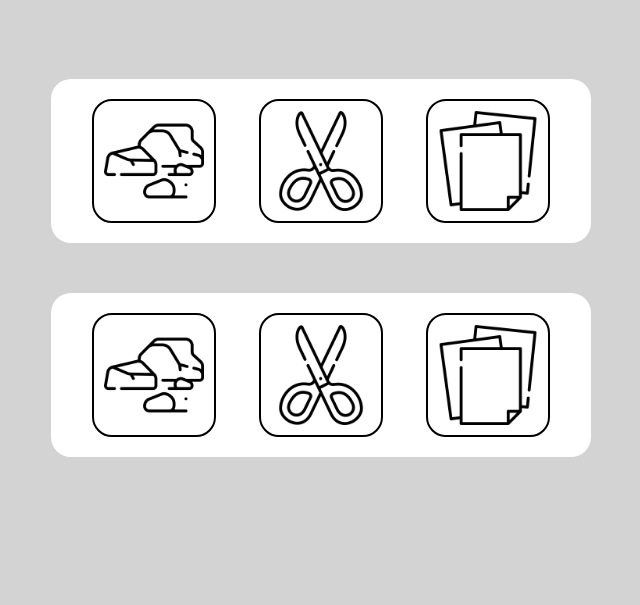
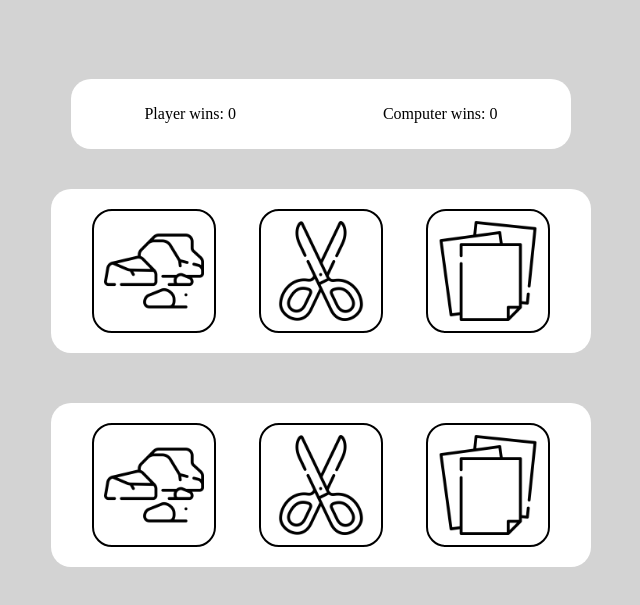
Before and after one commit to RavenWebHu/RockPaperScissors, a plain HTML site: page Rock-paper-scissors/index.html in a window 1280 px wide. Shown: the part 121-726 px from the top of the page, without its empty margins (319-959 px from the left). Drawn offline with Linux system fonts and the light colour scheme.

Commit message:
Added point counters

```diff
--- a/Rock-paper-scissors/index.css
+++ b/Rock-paper-scissors/index.css
@@ -17,6 +17,18 @@ body{
     background-color: white;
     border-radius: 20px;
     margin-bottom: 50px;
+}
+.stats{
+    display: flex;
+    flex-direction: row;
+    justify-content: space-around;
+    align-items: center;
+    width: 500px;
+    height: 70px;
+    border: 0px;
+    border-radius: 20px;
+    background-color: white;
+    margin-bottom: 40px;
 }
 img{
     width: 100px;
--- a/Rock-paper-scissors/index.html
+++ b/Rock-paper-scissors/index.html
@@ -8,6 +8,7 @@
 <body>
     <div id="container">
         <div class="title"><h1>Rock, Paper, Scissors!</h1></div>
+        <div class="stats"><div>Player wins: <span id ="playerw">0</span></div><div>Computer wins: <span id="compw">0</span></div></div>
         <div class="playroom">
             <a><img src="stone.png" alt="rock" onclick="game(this.id)" id="rock"></a>
             <a><img src="scissors.png" alt="scissors" onclick="game(this.id)" id="scissors"></a>
--- a/Rock-paper-scissors/script.js
+++ b/Rock-paper-scissors/script.js
@@ -72,10 +72,17 @@ function game(selection){
             rounds++;
         }
 
+        document.getElementById('playerw').innerHTML = wins;
+        document.getElementById('compw').innerHTML = loses;
+
         if (rounds === 5){
             alert("Round is over");
+            wins = 0;
+            loses = 0;
             rounds = 0;
         }
+
+
 
         console.log(computerSelection);
         console.log(round);
```
